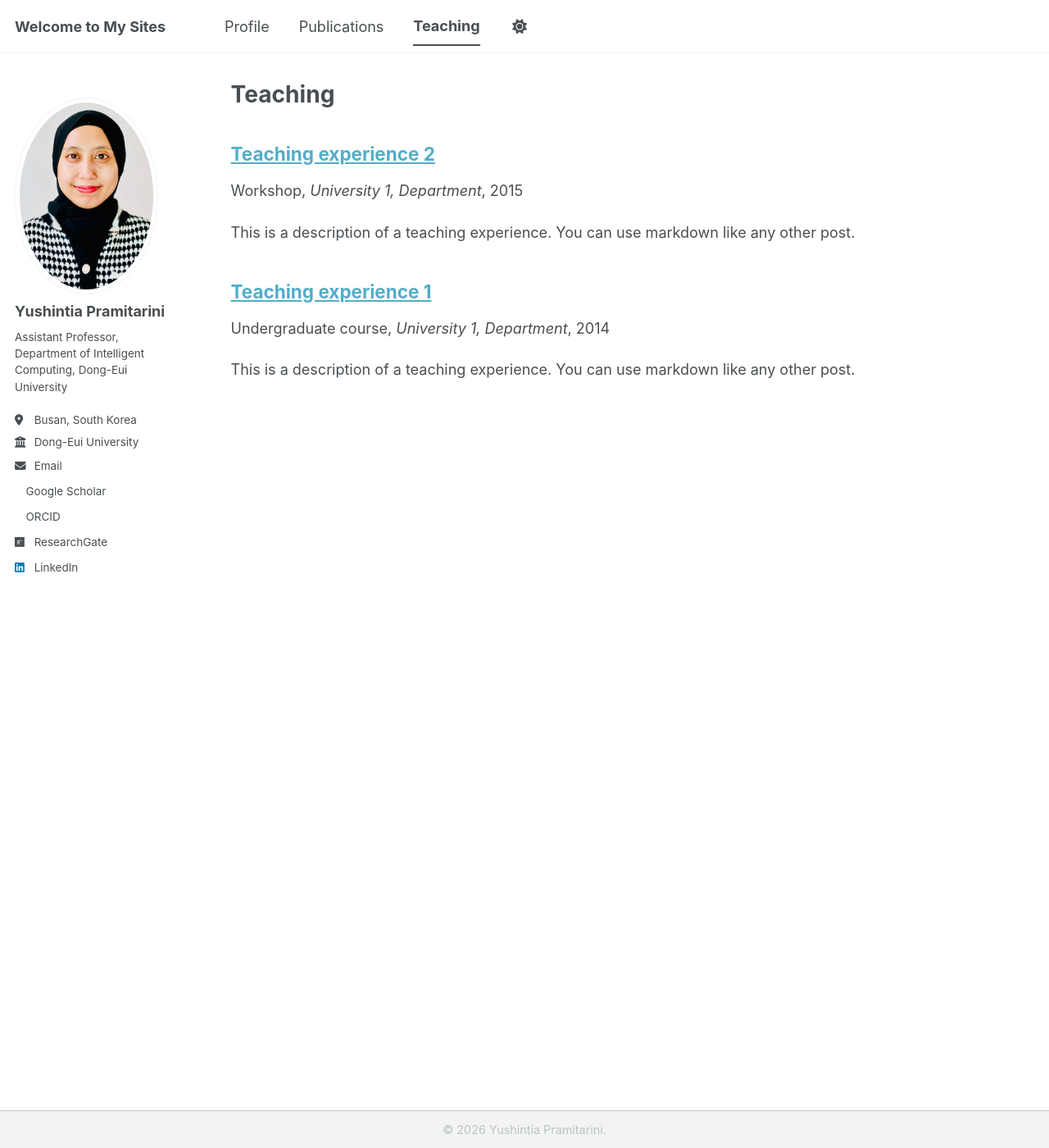
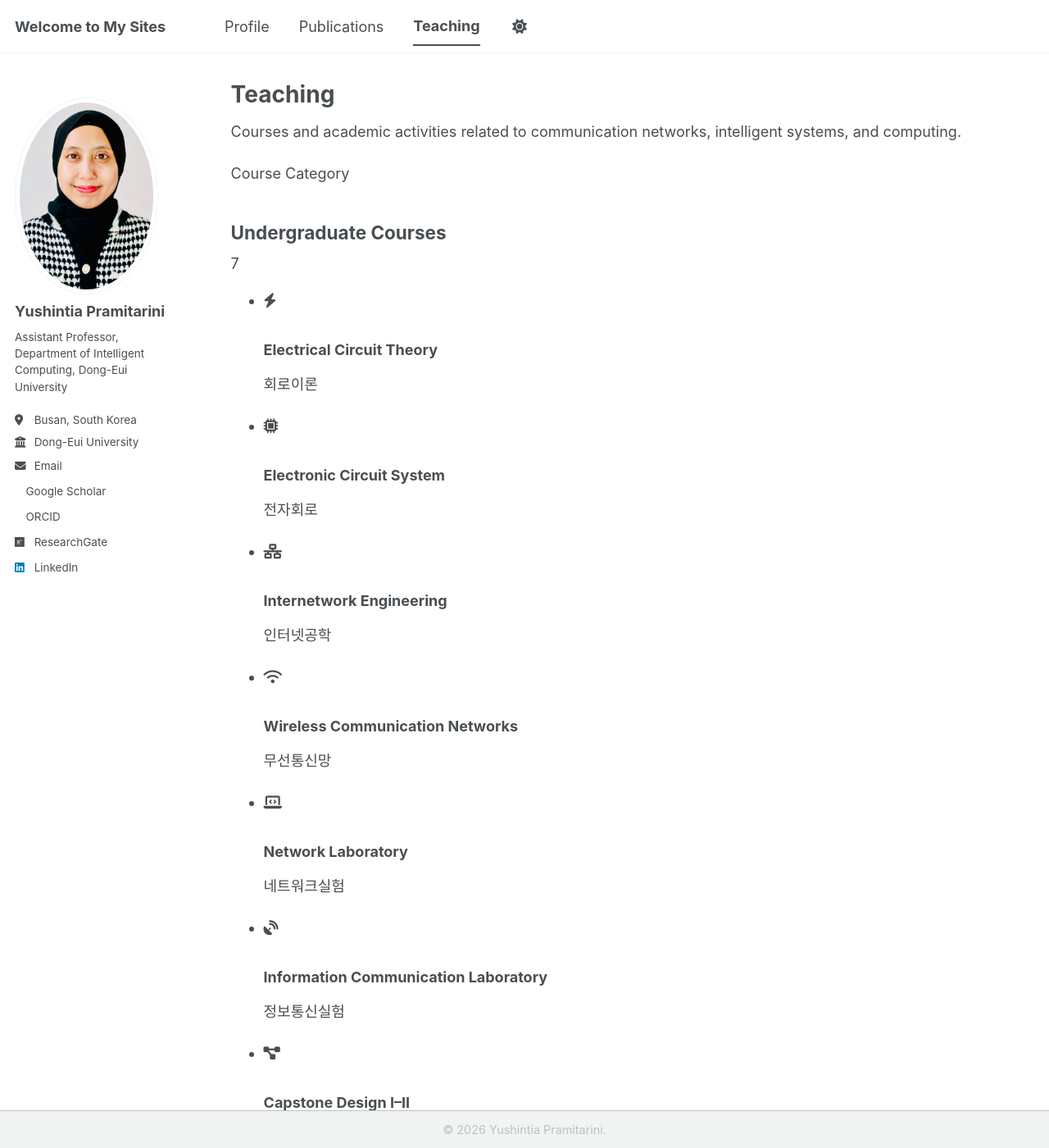
Before and after one commit to yushintia/yushintia.github.io, a Jekyll site: the page built from _pages/teaching.html, in a window 1280 px wide and 1400 px high. Shown: the whole window at 82% size. Built offline with Jekyll 4.4.1, drawn with Linux system fonts in a browser that asks for light colours; a style sheet for code colours, icons or effects is not loaded; some of the changed text lies outside the part shown.

Commit message:
Update teaching page with course listings
Added sections for undergraduate and graduate courses with details.

```diff
--- a/_pages/teaching.html
+++ b/_pages/teaching.html
@@ -5,8 +5,153 @@ permalink: /teaching/
 author_profile: true
 ---
 
-{% include base_path %}
+<div class="teaching-page">
 
-{% for post in site.teaching reversed %}
-  {% include archive-single.html %}
-{% endfor %}
+  <div class="teaching-intro">
+    <p>
+      Courses and academic activities related to communication networks,
+      intelligent systems, and computing.
+    </p>
+  </div>
+
+  <section class="teaching-section">
+
+    <div class="teaching-section-heading">
+      <div>
+        <span class="teaching-label">Course Category</span>
+        <h2>Undergraduate Courses</h2>
+      </div>
+
+      <span class="teaching-count">7</span>
+    </div>
+
+    <ul class="teaching-list">
+      <li>
+        <span class="teaching-icon">
+          <i class="fas fa-bolt"></i>
+        </span>
+
+        <div class="teaching-course">
+          <h3>Electrical Circuit Theory</h3>
+          <p>회로이론</p>
+        </div>
+      </li>
+
+      <li>
+        <span class="teaching-icon">
+          <i class="fas fa-microchip"></i>
+        </span>
+
+        <div class="teaching-course">
+          <h3>Electronic Circuit System</h3>
+          <p>전자회로</p>
+        </div>
+      </li>
+
+      <li>
+        <span class="teaching-icon">
+          <i class="fas fa-network-wired"></i>
+        </span>
+
+        <div class="teaching-course">
+          <h3>Internetwork Engineering</h3>
+          <p>인터넷공학</p>
+        </div>
+      </li>
+
+      <li>
+        <span class="teaching-icon">
+          <i class="fas fa-wifi"></i>
+        </span>
+
+        <div class="teaching-course">
+          <h3>Wireless Communication Networks</h3>
+          <p>무선통신망</p>
+        </div>
+      </li>
+
+      <li>
+        <span class="teaching-icon">
+          <i class="fas fa-laptop-code"></i>
+        </span>
+
+        <div class="teaching-course">
+          <h3>Network Laboratory</h3>
+          <p>네트워크실험</p>
+        </div>
+      </li>
+
+      <li>
+        <span class="teaching-icon">
+          <i class="fas fa-satellite-dish"></i>
+        </span>
+
+        <div class="teaching-course">
+          <h3>Information Communication Laboratory</h3>
+          <p>정보통신실험</p>
+        </div>
+      </li>
+
+      <li>
+        <span class="teaching-icon">
+          <i class="fas fa-project-diagram"></i>
+        </span>
+
+        <div class="teaching-course">
+          <h3>Capstone Design I–II</h3>
+          <p>종합설계 I–II</p>
+        </div>
+      </li>
+    </ul>
+
+  </section>
+
+  <section class="teaching-section">
+
+    <div class="teaching-section-heading">
+      <div>
+        <span class="teaching-label">Course Category</span>
+        <h2>Graduate Courses</h2>
+      </div>
+
+      <span class="teaching-count">3</span>
+    </div>
+
+    <ul class="teaching-list">
+      <li>
+        <span class="teaching-icon">
+          <i class="fas fa-broadcast-tower"></i>
+        </span>
+
+        <div class="teaching-course">
+          <h3>Advanced Wireless Communications</h3>
+          <p>고급무선통신</p>
+        </div>
+      </li>
+
+      <li>
+        <span class="teaching-icon">
+          <i class="fas fa-brain"></i>
+        </span>
+
+        <div class="teaching-course">
+          <h3>Artificial Intelligence for Communication Networks</h3>
+          <p>통신 네트워크를 위한 인공지능</p>
+        </div>
+      </li>
+
+      <li>
+        <span class="teaching-icon">
+          <i class="fas fa-random"></i>
+        </span>
+
+        <div class="teaching-course">
+          <h3>Stochastic Processes</h3>
+          <p>확률과정</p>
+        </div>
+      </li>
+    </ul>
+
+  </section>
+
+</div>
```
